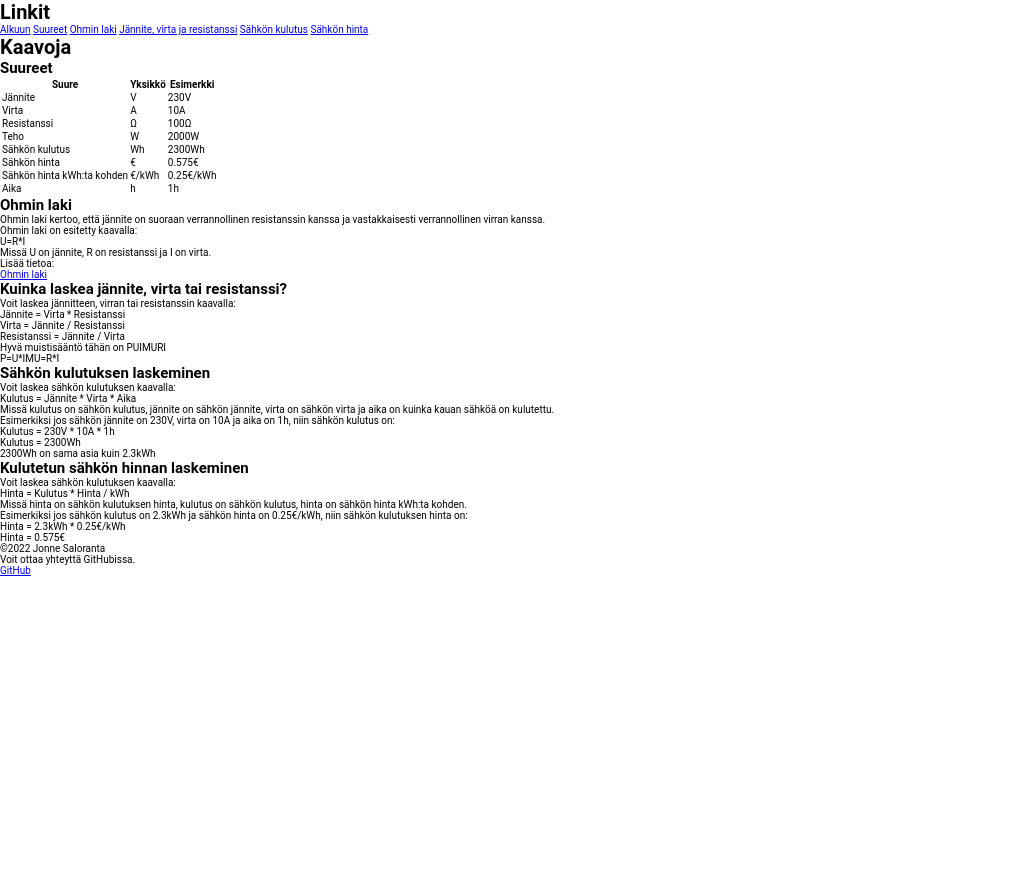
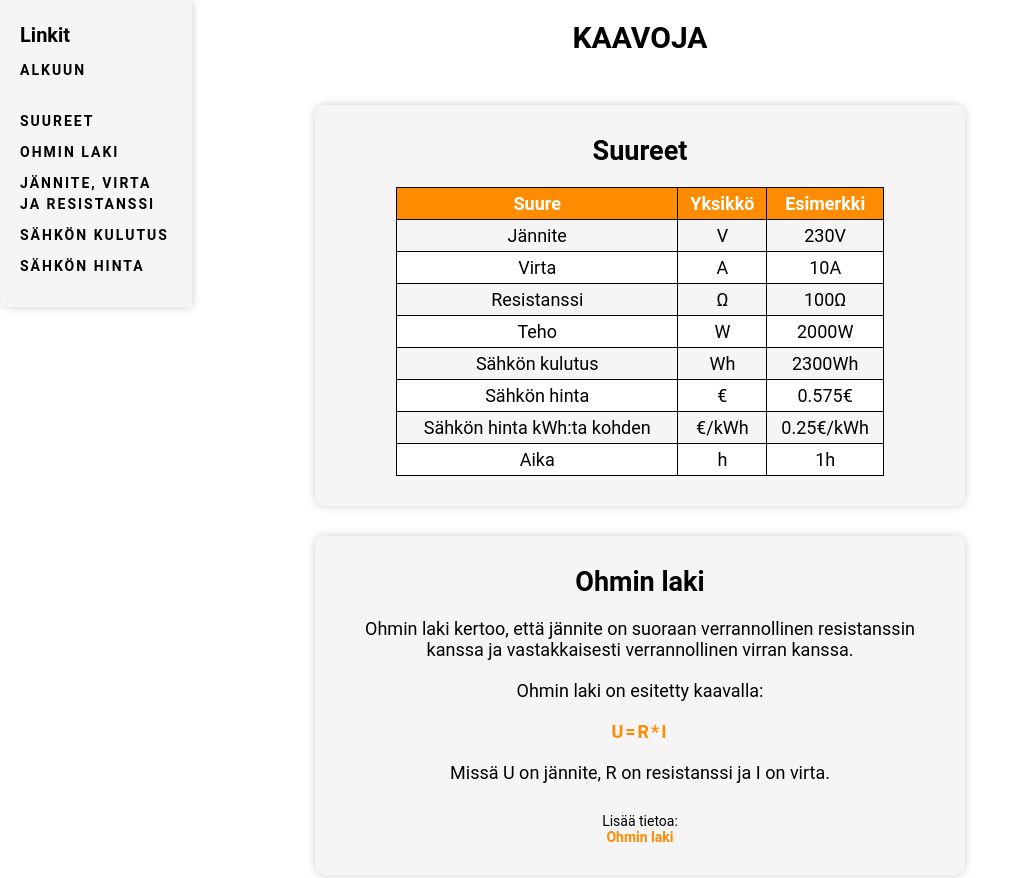
Before and after one commit to JonneSaloranta/Sahko-Laskimet, a plain HTML site: page index.html in a window 1280 px wide. Shown: the top 878 px of the page, without its empty margins (0-1031 px from the left). Before the commit the page ends 800 px from the top, so only its background shows below. Drawn offline with Linux system fonts and the light colour scheme.

Commit message:
lisättii css

```diff
--- a/styles.scss
+++ b/styles.scss
@@ -9,12 +9,17 @@
 :root {
     --primary-color: #000;
     --secondary-color: #fff;
+    --box-color: #f5f5f5;
+    --table-even-color: #f0f0f0;
+    --table-odd-color: #a1a1a1;
+    --highlight-color: #ff8c00;
     --primary-font: "Roboto", sans-serif;
-    --secondary-font: "Roboto", sans-serif;
 }
 
 html {
     font-size: 62.5%;
+    scroll-behavior: smooth;
+    scroll-snap-align: center;
 }
 
 body {
@@ -22,3 +27,163 @@ body {
     background-color: var(--secondary-color);
     color: var(--primary-color);
 }
+
+.title {
+    font-family: var(--secondary-font);
+    font-size: 3rem;
+    font-weight: 700;
+    text-transform: uppercase;
+    padding: 2rem 0;
+}
+
+.center {
+    display: flex;
+    justify-content: center;
+    align-items: center;
+}
+
+.container {
+    max-width: 120rem;
+    margin: 0 auto;
+    padding: 0 2rem;
+}
+
+.box {
+    font-size: large;
+    background-color: var(--box-color);
+    color: var(--primary-color);
+    display: flex;
+    justify-content: center;
+    align-items: center;
+    flex-direction: column;
+    text-align: center;
+    margin: 3rem;
+    padding: 2rem;
+    border-radius: 1rem;
+    box-shadow: 0 0 1rem rgba(0, 0, 0, 0.2);
+
+    & > * {
+        margin: 1rem 0;
+    }
+
+    & table {
+        border-collapse: collapse;
+        width: 80%;
+        margin: 1rem 0;
+
+        & th,
+        & td {
+            border: 1px solid var(--primary-color);
+            padding: 0.5rem;
+        }
+
+        & th {
+            background-color: var(--highlight-color);
+            color: var(--secondary-color);
+        }
+
+        & tr:nth-child(even) {
+            background-color: var(--box-color);
+        }
+
+        & tr:nth-child(odd) {
+            background-color: var(--secondary-color);
+        }
+    }
+}
+
+.highlight {
+    color: var(--highlight-color);
+    font-weight: bold;
+    letter-spacing: 0.2rem;
+}
+
+.sources {
+    font-size: 1.4rem;
+    text-align: center;
+    margin-top: 2rem;
+
+    a {
+        color: var(--highlight-color);
+        text-decoration: none;
+        font-weight: bold;
+    }
+}
+.menu {
+    position: fixed;
+    top: 0;
+    left: 0;
+    padding: 2rem;
+    width: 10vw;
+    background-color: var(--box-color);
+    border-radius: 0 0 0 1rem;
+    box-shadow: 0 0 1rem rgba(0, 0, 0, 0.2);
+    z-index: 1;
+    word-wrap: break-word;
+    line-height: 1.5;
+
+    a {
+        display: block;
+        margin: 1rem 0;
+        color: var(--primary-color);
+        text-decoration: none;
+        font-size: 1.4rem;
+        font-weight: bold;
+        text-transform: uppercase;
+        letter-spacing: 0.2rem;
+        transition: all 0.1s ease-in-out;
+
+        &:hover {
+            color: var(--highlight-color);
+        }
+    }
+}
+
+footer {
+    background-color: var(--box-color);
+    padding: 3rem;
+    text-align: center;
+    font-size: 1.4rem;
+    font-weight: bold;
+    letter-spacing: 0.2rem;
+    color: var(--primary-color);
+
+    a {
+        color: var(--highlight-color);
+        text-decoration: none;
+    }
+
+    & > * {
+        margin: 1rem 0;
+    }
+}
+
+#alku {
+    padding-bottom: 2rem;
+}
+
+@media screen and (max-width: 1450px) {
+    .container {
+        max-width: 75rem;
+    }
+
+    .menu {
+        width: 15vw;
+    }
+}
+
+@media screen and (max-width: 1000px) {
+    .container {
+        max-width: 50rem;
+    }
+
+    .menu {
+        width: 20vw;
+    }
+}
+
+@media screen and (max-width: 768px) {
+    .menu {
+        display: none;
+    }
+}
```
Also changed, not shown: styles.css, 1 other file.
